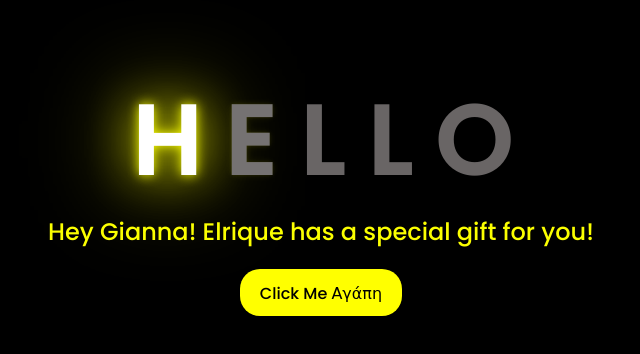
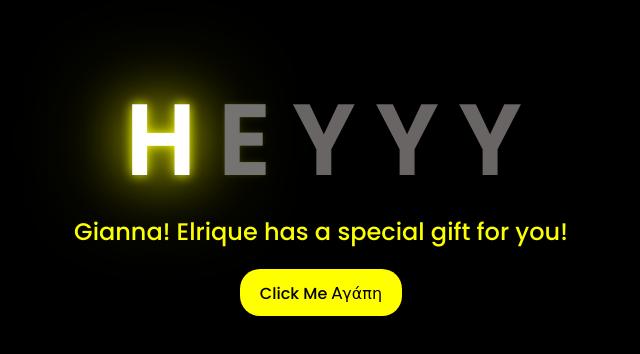
Before and after one commit to elriquedolf/Flower-animation, a plain HTML site: page index.html in a window 1280 px wide. Shown: the part 216-570 px from the top of the page, without its empty margins (327-967 px from the left). Drawn offline with Linux system fonts and the light colour scheme; files that its build step writes are made by us from their sources; files whose address does not match are found by name.

Commit message:
Update index.html

```diff
--- a/index.html
+++ b/index.html
@@ -28,11 +28,11 @@
 
         <span>E</span>
 
-        <span>L</span>
+        <span>Y</span>
 
-        <span>L</span>
+        <span>Y</span>
 
-        <span>O</span>
+        <span>Y</span>
 
     </div>
 
@@ -54,7 +54,7 @@
 
     <div class="description">
 
-        <span>Hey Gianna! Elrique has a special gift for you!</span>
+        <span>Gianna! Elrique has a special gift for you!</span>
 
     </div>
 
```
